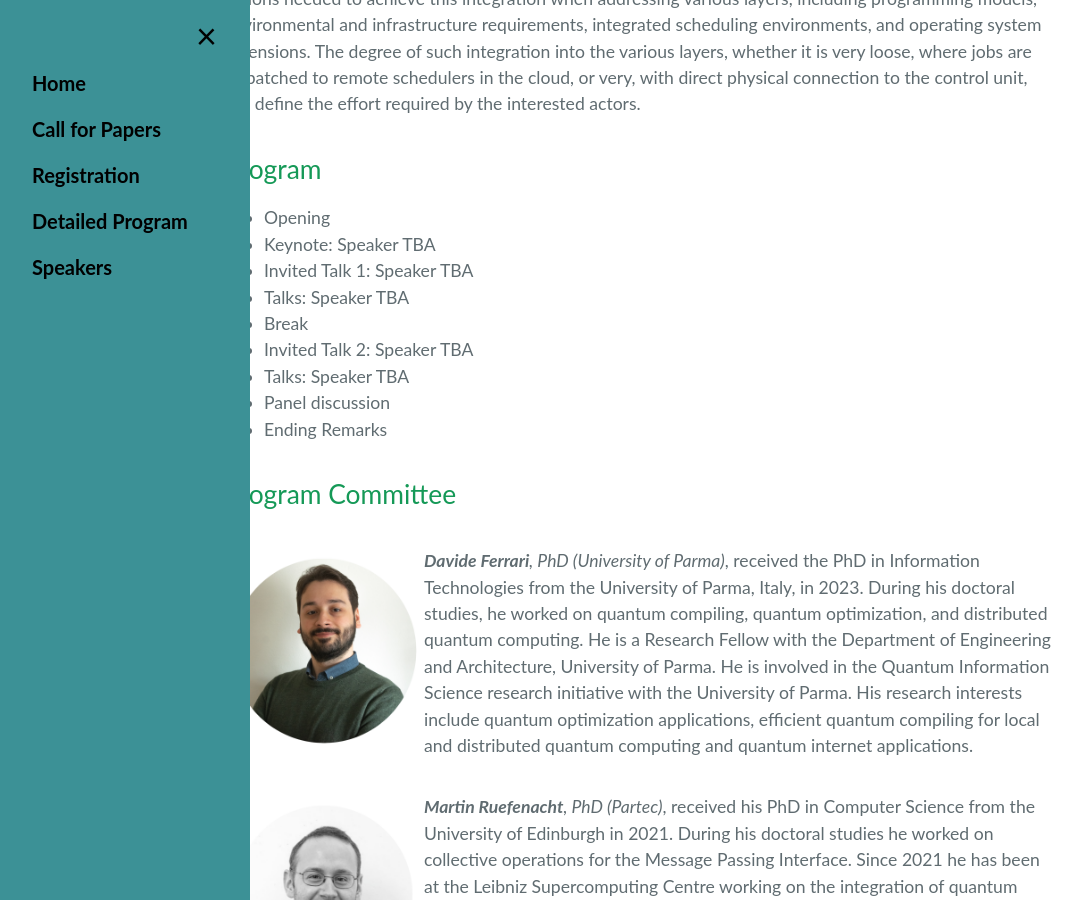
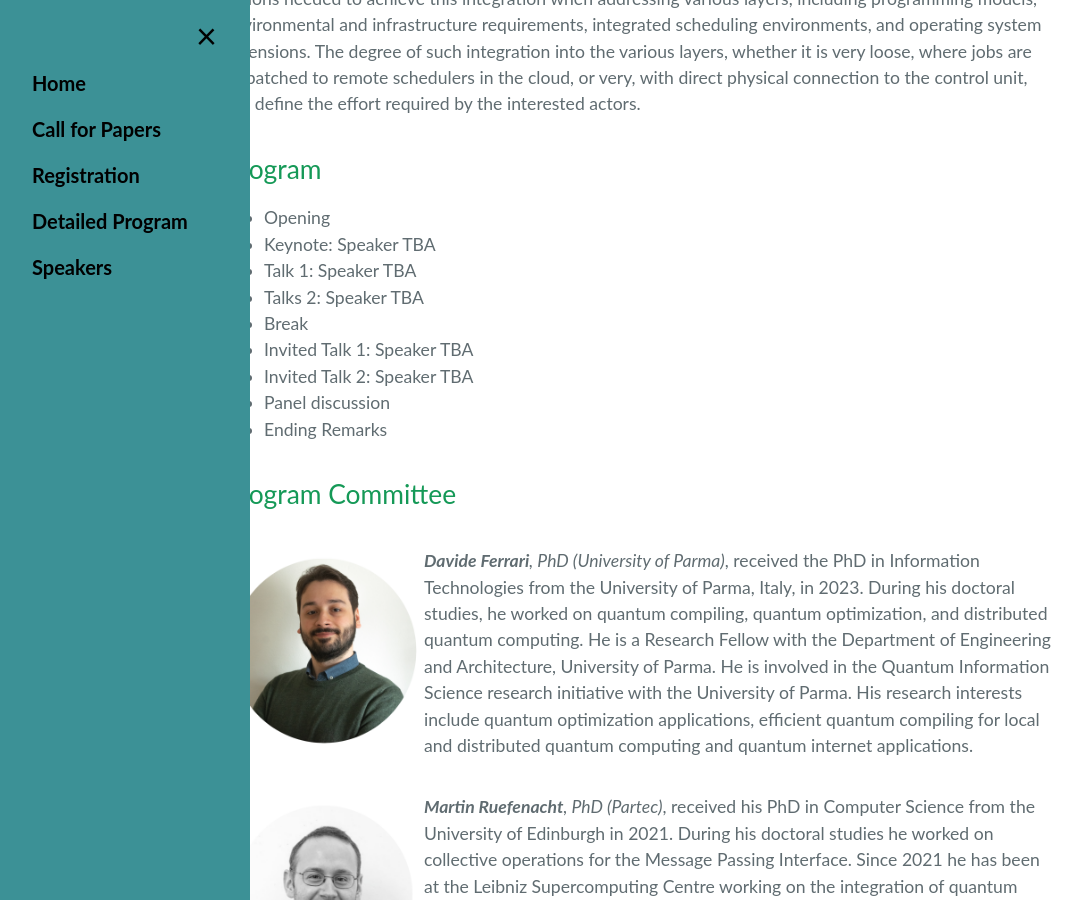
Before and after one commit to HPQCI/HPQCI.github.io, a Jekyll site: the page built from index.md, in a window 1280 px wide and 900 px high, scrolled down 915 px. Shown: the whole window, without its empty margins (0-1082 px from the left). Built offline with Jekyll 4.4.1, drawn with Linux system fonts in a browser that asks for light colours.

Commit message:
update program

```diff
--- a/index.md
+++ b/index.md
@@ -13,11 +13,11 @@ However, for QC to realize its potential, it must be seamlessly integrated into
 
 *   Opening
 *   Keynote: Speaker TBA
+*   Talk 1: Speaker TBA
+*   Talks 2: Speaker TBA
+*   Break
 *   Invited Talk 1: Speaker TBA
-*   Talks: Speaker TBA
-*   Break
 *   Invited Talk 2: Speaker TBA
-*   Talks: Speaker TBA
 *   Panel discussion
 *   Ending Remarks
 
```
